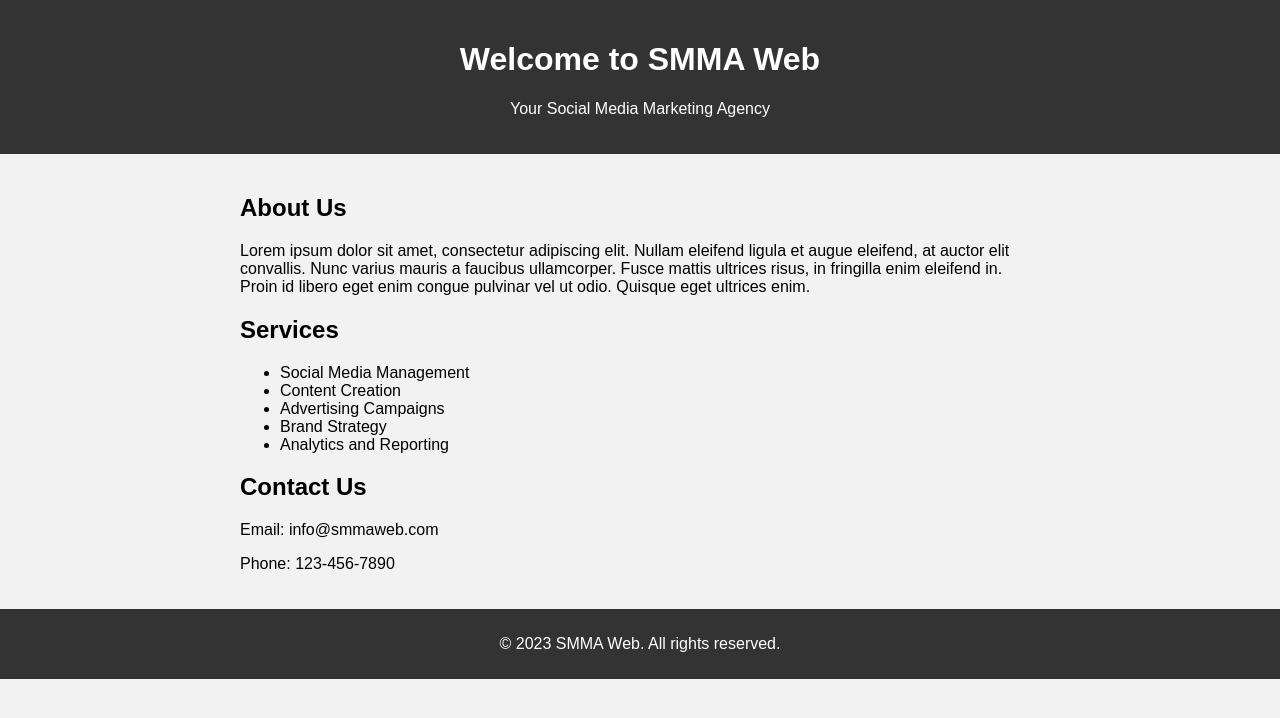
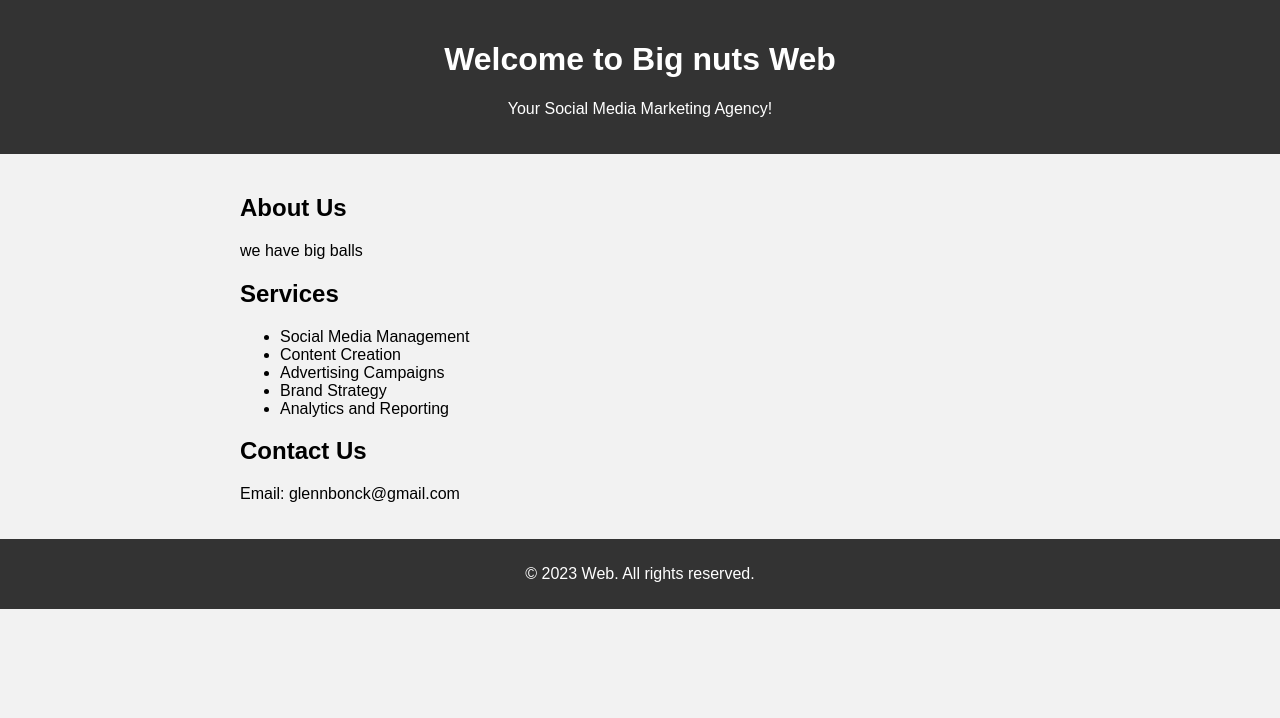
Before and after one commit to FightClubEvolution/FightClubEvolution, a plain HTML site: page docs/index.html in a window 1280 px wide. Drawn offline with Linux system fonts and the light colour scheme.

Commit message:
Update index.html

```diff
--- a/docs/index.html
+++ b/docs/index.html
@@ -36,13 +36,13 @@
 </head>
 <body>
   <header>
-    <h1>Welcome to SMMA Web</h1>
-    <p>Your Social Media Marketing Agency</p>
+    <h1>Welcome to Big nuts Web</h1>
+    <p>Your Social Media Marketing Agency!</p>
   </header>
 
   <div class="container">
     <h2>About Us</h2>
-    <p>Lorem ipsum dolor sit amet, consectetur adipiscing elit. Nullam eleifend ligula et augue eleifend, at auctor elit convallis. Nunc varius mauris a faucibus ullamcorper. Fusce mattis ultrices risus, in fringilla enim eleifend in. Proin id libero eget enim congue pulvinar vel ut odio. Quisque eget ultrices enim.</p>
+    <p> we have big balls </p>
 
     <h2>Services</h2>
     <ul>
@@ -54,12 +54,11 @@
     </ul>
 
     <h2>Contact Us</h2>
-    <p>Email: info@smmaweb.com</p>
-    <p>Phone: 123-456-7890</p>
-  </div>
+    <p>Email: glennbonck@gmail.com </p>
+   </div>
 
   <footer>
-    <p>&copy; 2023 SMMA Web. All rights reserved.</p>
+    <p>&copy; 2023 Web. All rights reserved.</p>
   </footer>
 </body>
 </html>
```
